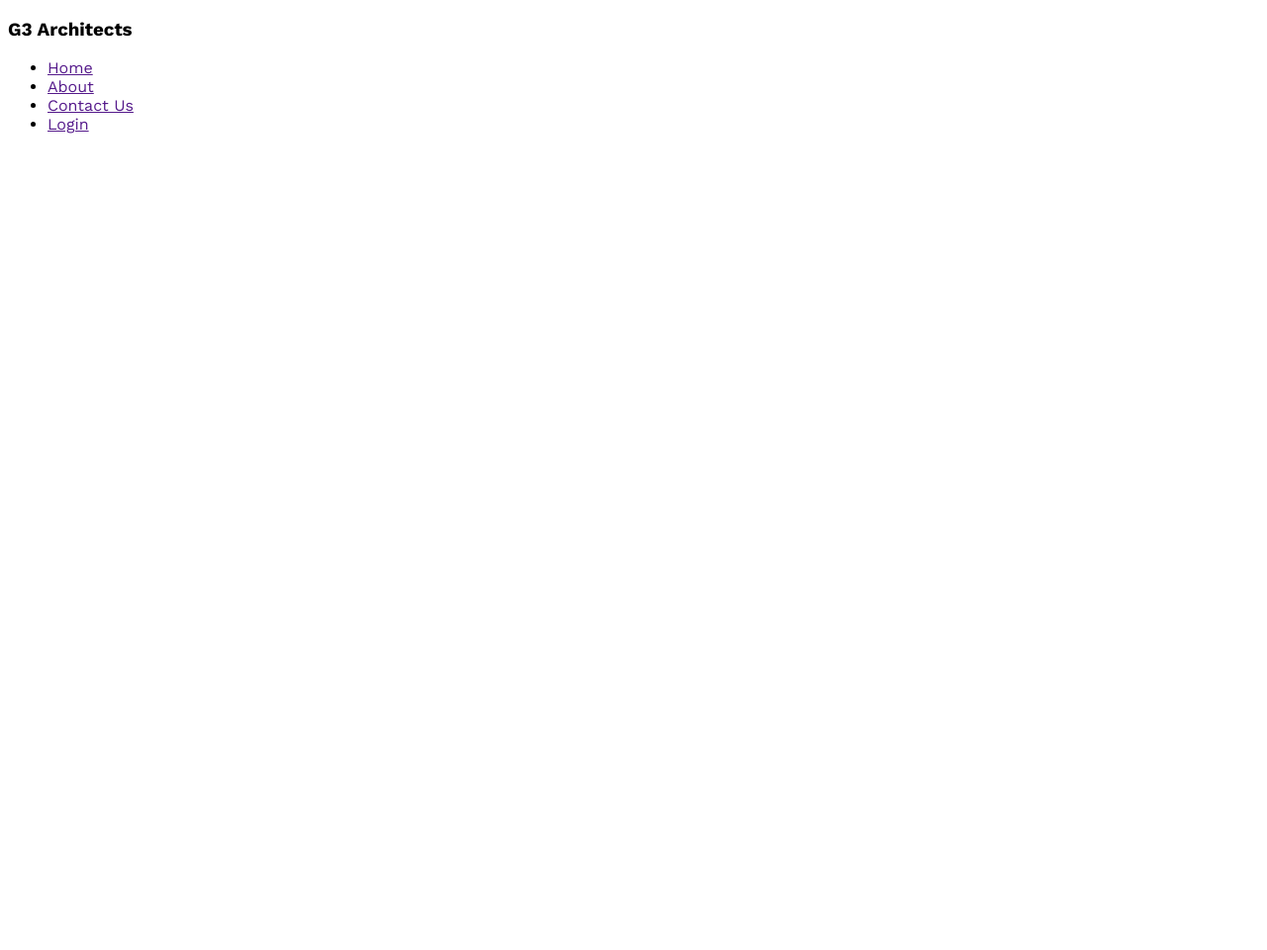
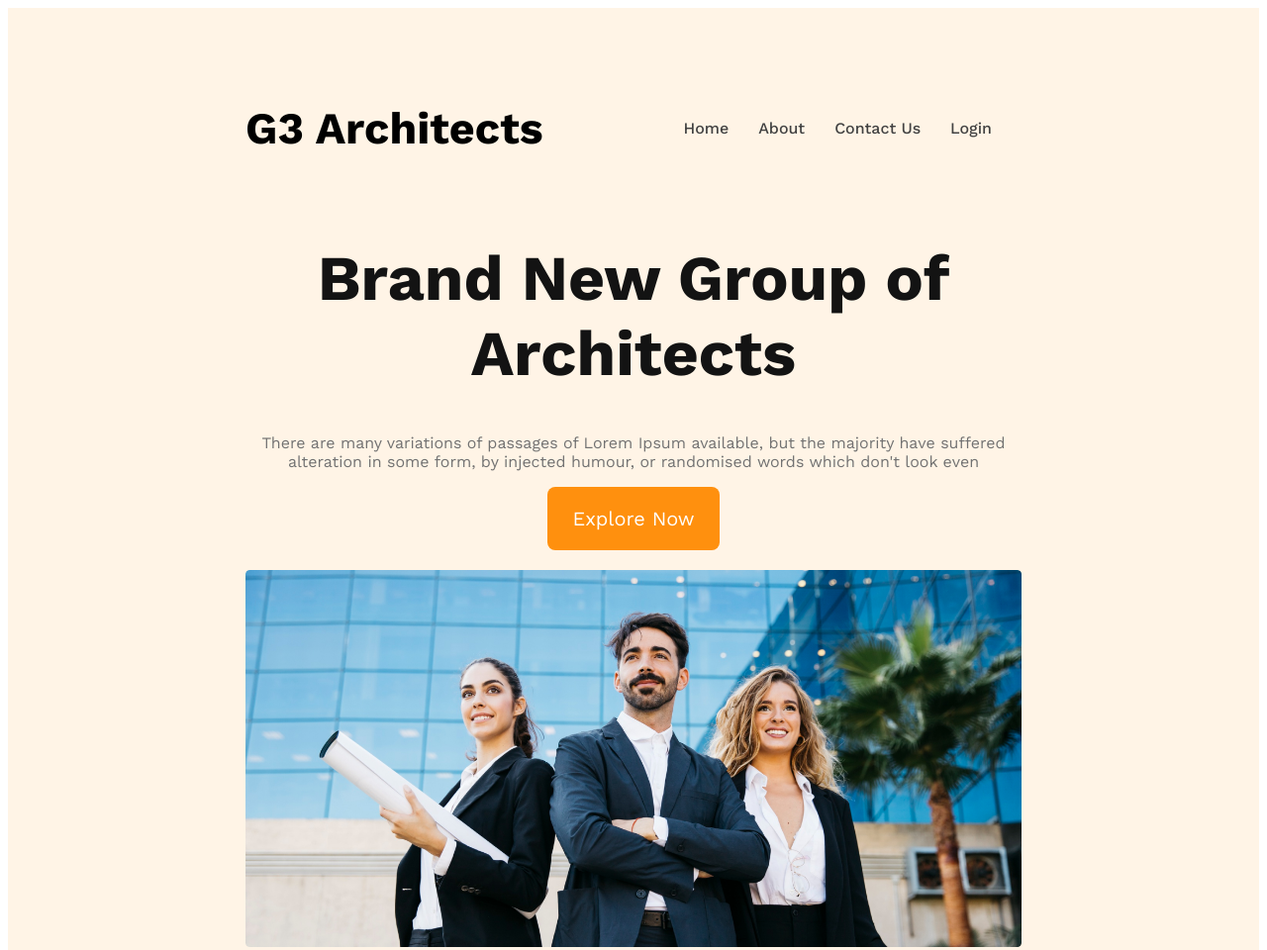
Before and after one commit to sazzadulhoque00/g3-architect-website, a plain HTML site: page index.html in a window 1280 px wide. Shown: the top 960 px of the page at 99% size. Before the commit the page ends 800 px from the top, so only its background shows below. Drawn offline with nearby package versions, Linux system fonts and the light colour scheme.

Commit message:
added header section

```diff
--- a/index.html
+++ b/index.html
@@ -7,10 +7,11 @@
     <title>G3 Architects</title>
     <link rel="stylesheet" href="styles/architect.css">
 </head>
+
 <body>
     <header>
         <nav>
-            <h3>G3 Architects</h3>
+            <h3 class="nav-title">G3 Architects</h3>
             <ul>
                 <li><a href="">Home</a></li>
                 <li><a href="">About</a></li>
@@ -18,6 +19,14 @@
                 <li><a href="">Login</a></li>
             </ul>
         </nav>
+        <div class="banner">
+            <div class="banner-content">
+                <h1 class="banner-title">Brand New Group of Architects</h1>
+                <p class="banner-description">There are many variations of passages of Lorem Ipsum available, but the majority have suffered alteration in some form, by injected humour, or randomised words which don't look even</p>
+                <button class="btn-primary">Explore Now</button>
+            </div>
+            <img src="images/banner.png" alt="">
+        </div>
     </header>
     <main>
 
--- a/styles/architect.css
+++ b/styles/architect.css
@@ -1,8 +1,68 @@
 /* work sans */
 @import url('https://fonts.googleapis.com/css2?family=Lato:wght@100;300;400;700;900&family=Open+Sans:wght@400;700;800&family=Work+Sans:wght@400;500;600;700;800&display=swap');
+
+/* shared styles */
+
+.btn-primary{
+    border-radius: 8px;
+    color: #FFF;
+    font-size: 1.25rem;
+    background: #FF900E;
+    padding: 20px 25px;
+    border: none;
+    cursor: pointer;
+}
 
 * {
     font-family: 'Lato', sans-serif;
     font-family: 'Open Sans', sans-serif;
     font-family: 'Work Sans', sans-serif;
 }
+/* Header styles */
+header{
+    background: rgba(255, 144, 14, 0.10);
+    padding: 50px 240px;
+}
+nav{
+    display: flex;
+    justify-content: space-between;
+    align-items: center;
+}
+.nav-title{
+    font-size: 2.8rem;
+}
+nav > ul{
+    display: flex;
+    font-weight: 700;
+    color: #131313;
+}
+nav li{
+    list-style: none;
+    margin-right: 30px;
+    font-weight: 500;
+    font-size: 1rem;
+}
+nav li a{
+    text-decoration: none;
+    color:#424242;
+}
+
+/* Banner Styles */
+.banner-content{
+    max-width: 800px;
+    text-align: center;
+    margin: 0 auto;
+}
+.banner-title{
+    font-size: 4rem;
+    font-weight: 700;
+    color: #131313;
+}
+.banner-description{
+    color: #727272;
+}
+.banner img{
+    margin-top: 20px;
+    width: 100%;
+
+}
```
